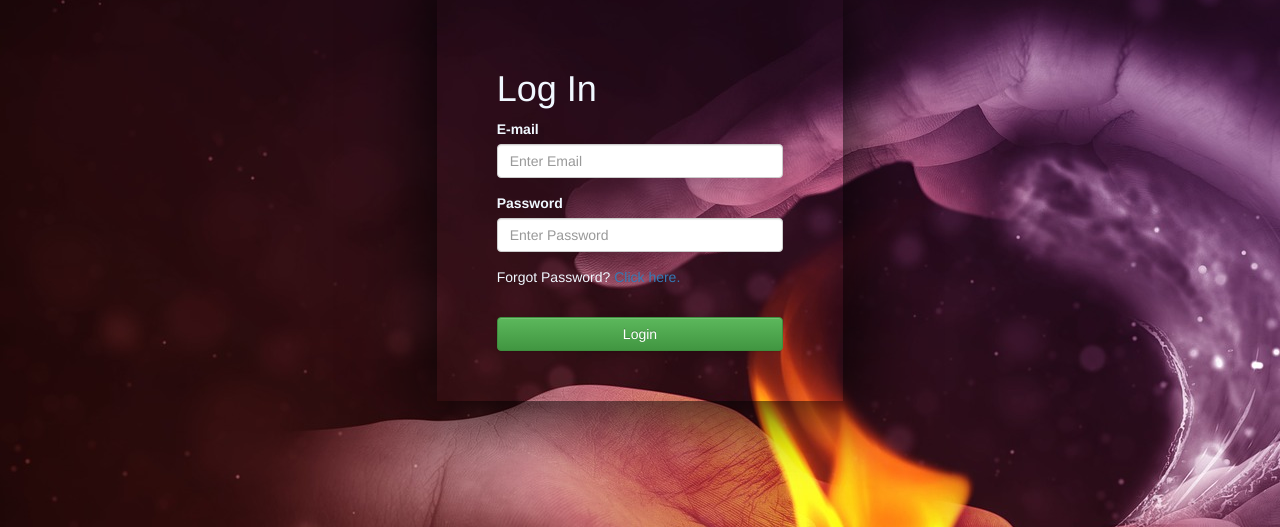
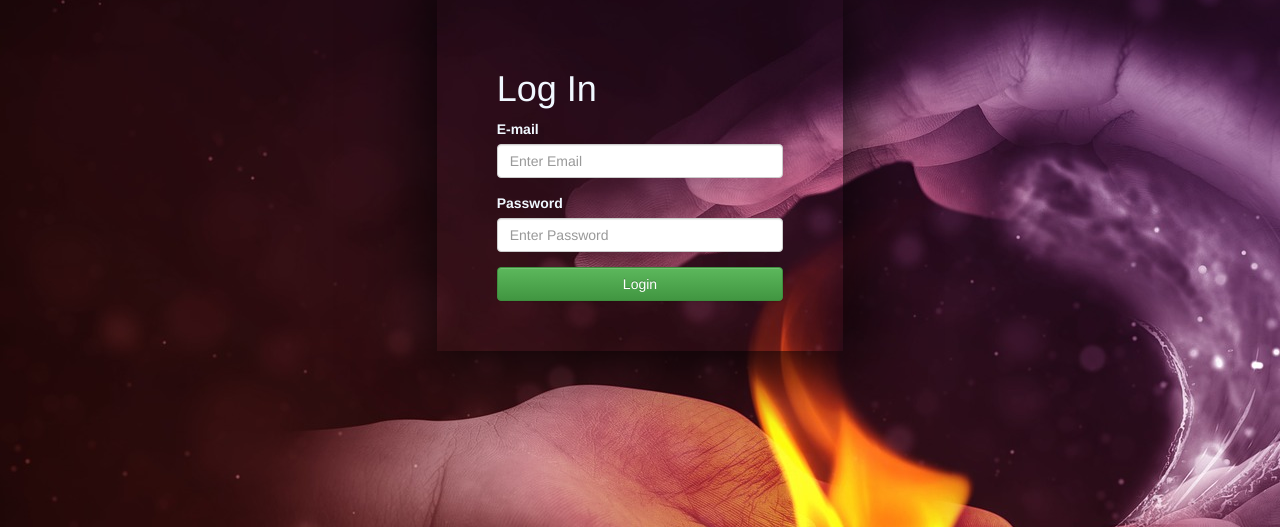
Before and after one commit to Kimster07/comp606A1P2, a PHP site: page /login.php in a window 1280 px wide. Shown: the part 169-696 px from the top of the page. Run offline with PHP 8.4, Linux system fonts and the light colour scheme.

Commit message:
Update login.php

```diff
--- a/login.php
+++ b/login.php
@@ -134,7 +134,7 @@ if(isset($_SESSION['uid']))
 						<input type="password" id="pass" name="pass" required class="form-control" placeholder="Enter Password">
 					</div>
 
-					<p>Forgot Password?<a href ="forgot.php"> Click here. </a></p><br>
+
 
 					<input type="submit" name="submit" value="Login" class="btn btn-success form-control"> <br>
 
```
